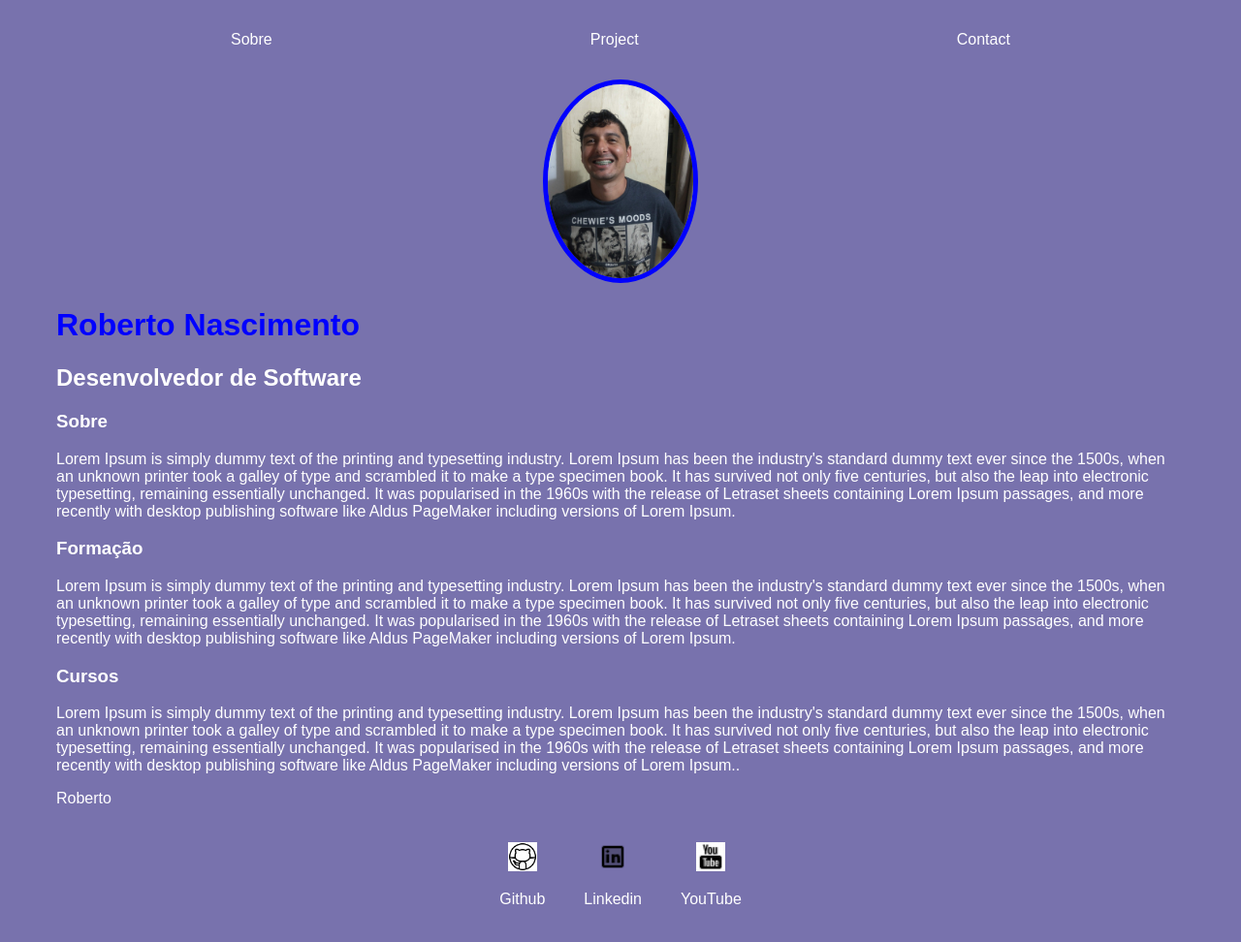
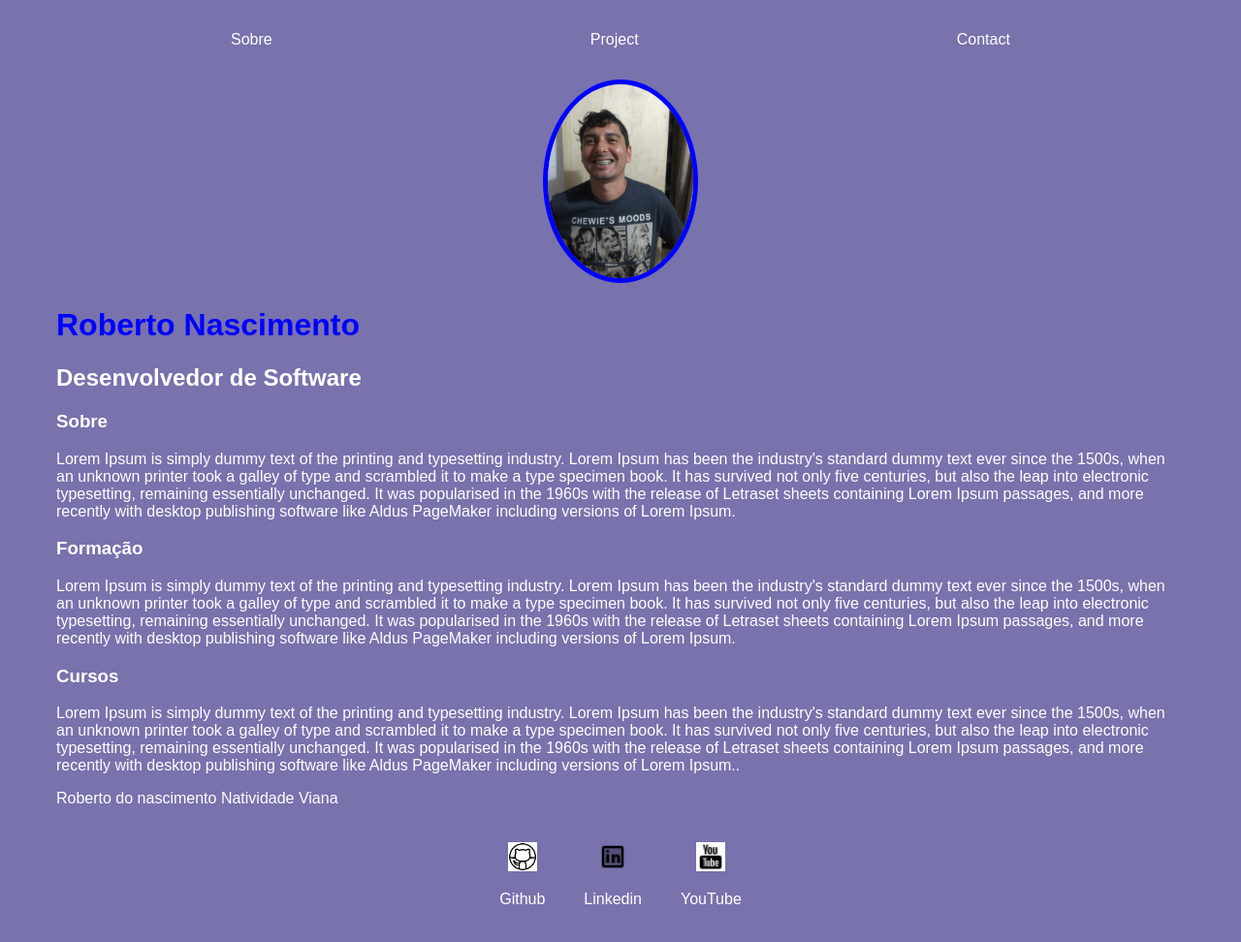
Before and after one commit to RobertoNatividade/robertonatividade.github.io, a plain HTML site: page index.html in a window 1280 px wide. Shown: the whole page at 97% size. Drawn offline with Linux system fonts and the light colour scheme.

Commit message:
Agora sim

```diff
--- a/index.html
+++ b/index.html
@@ -43,7 +43,7 @@
             </section>
             <section>
                 <p>
-                    Roberto
+                    Roberto do nascimento Natividade Viana
                 </p>
             </section>
        </main>
```
